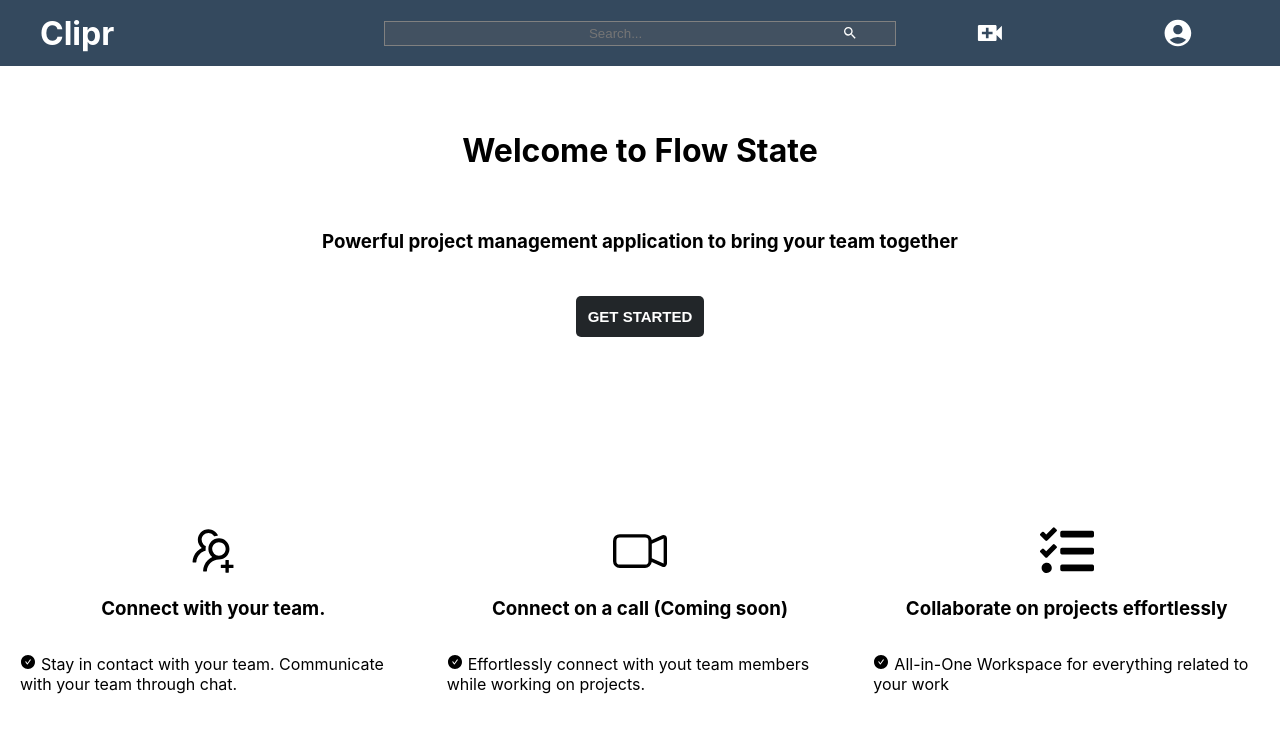
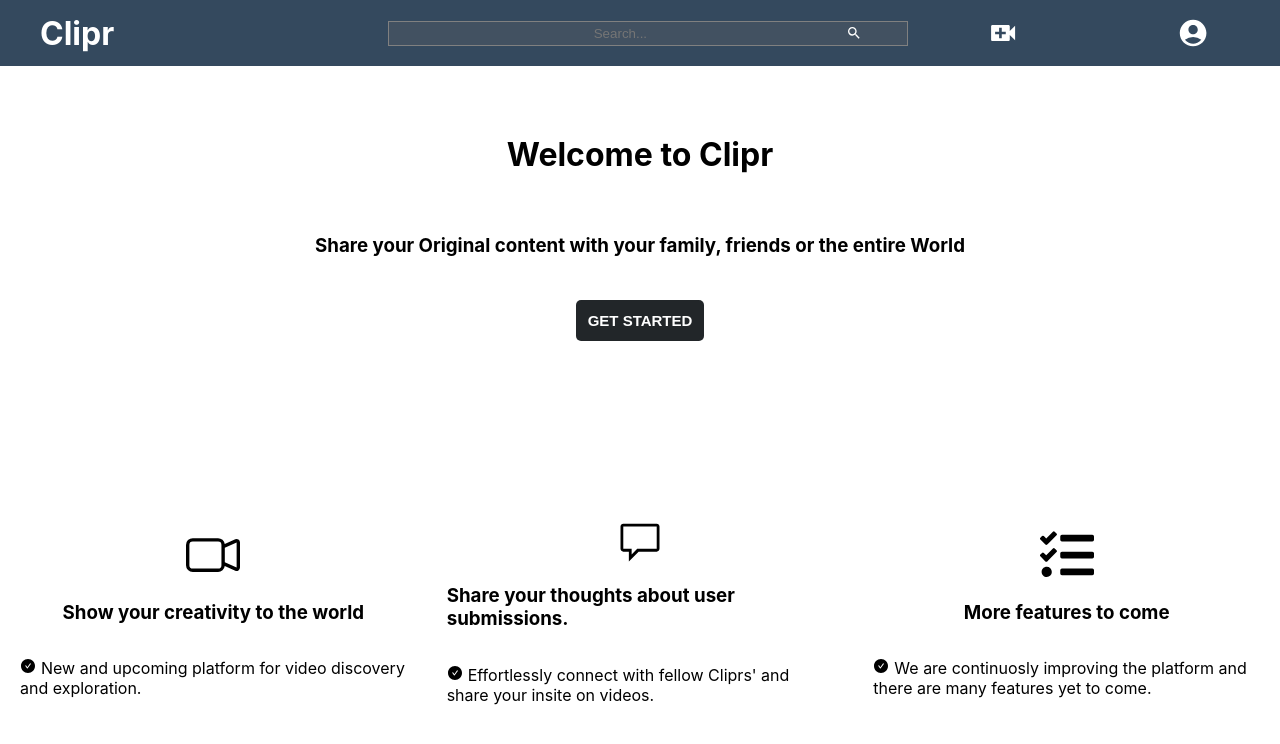
Before and after one commit to Telakshan/Clipr, a React (Create React App) app in the folder clipr/: page / in a window 1280 px wide. Shown: the top 744 px of the page. Built offline with nearby package versions, Linux system fonts and the light colour scheme.

Commit message:
added video list

```diff
--- a/clipr/src/Components/Info/Info.js
+++ b/clipr/src/Components/Info/Info.js
@@ -4,6 +4,8 @@ import { AiOutlineUsergroupAdd } from "react-icons/ai";
 import { BsCameraVideo } from "react-icons/bs";
 import { FaTasks } from "react-icons/fa";
 import { AiFillCheckCircle } from "react-icons/ai";
+import { GoComment } from "react-icons/go";
+
 import Button from "../Button/Button";
 
 import "./Info.scss";
@@ -12,42 +14,42 @@ const Info = () => {
   return (
     <div className="page">
       <div className="landing">
-        <h1>Welcome to Flow State</h1>
+        <h1>Welcome to Clipr</h1>
 
         <h3>
-          Powerful project management application to bring your team together
+          Share your Original content with your family, friends or the entire
+          World
         </h3>
 
-        <Link to="/register">
-          <Button>Get Started</Button>
-        </Link>
+        <Button>
+          <Link to="/register">Get Started</Link>
+        </Button>
       </div>
       <div className="info-section">
         <div className="card">
-          <AiOutlineUsergroupAdd className="connect" />
-          <h3>Connect with your team.</h3>
+        <BsCameraVideo className="connect" />
+          <h3>Show your creativity to the world</h3>
           <p>
             <AiFillCheckCircle className="check" />
-            Stay in contact with your team. Communicate with your team through chat.
+            New and upcoming platform for video discovery and exploration.
           </p>
         </div>
 
         <div className="card">
-          <BsCameraVideo className="connect" />
-          <h3>Connect on a call (Coming soon)</h3>
+          <GoComment className="connect" />
+          <h3>Share your thoughts about user submissions.</h3>
           <p>
             <AiFillCheckCircle className="check" />
-            Effortlessly connect with yout team members while working on
-            projects.
+            Effortlessly connect with fellow Cliprs' and share your insite on videos.
           </p>
         </div>
 
         <div className="card">
           <FaTasks className="connect" />
-          <h3>Collaborate on projects effortlessly</h3>
+          <h3>More features to come</h3>
           <p>
             <AiFillCheckCircle className="check" />
-            All-in-One Workspace for everything related to your work
+            We are continuosly improving the platform and there are many features yet to come.
           </p>
         </div>
       </div>
--- a/clipr/src/Components/Info/Info.scss
+++ b/clipr/src/Components/Info/Info.scss
@@ -2,7 +2,7 @@
     .landing {
       flex-direction: column;
       align-items: center;
-      margin-top: 50px;
+      margin-top: 15vh;
       text-align: center;
       position: relative;
       line-height: 70px;
--- a/clipr/src/Components/Navbar/Navbar.js
+++ b/clipr/src/Components/Navbar/Navbar.js
@@ -1,5 +1,6 @@
-import React, { useRef, useState } from "react";
+import React, { useRef, useState, useEffect } from "react";
 import { MdAccountCircle, MdVideoCall, MdSearch } from "react-icons/md";
+import { Link } from "react-router-dom";
 
 import Dropdown from "../Dropdown/Dropdown";
 
@@ -8,15 +9,46 @@ import "./Navbar.scss";
 const Navbar = () => {
   const wrapper = useRef(null);
   const [dropDown, setDropDown] = useState(false);
+  const [scrolled, setScrolled] = useState(false);
+
+  const handleScroll = () => {
+    const offset = window.pageYOffset;
+
+    offset > 20 ? setScrolled(true) : setScrolled(false);
+
+  };
+
+  useEffect(() => {
+    window.addEventListener('scroll', handleScroll)
+  })
+
+  useEffect(() => {
+    document.addEventListener("click", handleClickOutside, false);
+    return () => {
+      document.removeEventListener("click", handleClickOutside, false);
+    };
+  }, []);
+
+  const handleClickOutside = (event) => {
+    if (wrapper.current && !wrapper.current.contains(event.target)) {
+      // setSideBar(false);
+      setDropDown(false);
+    }
+  };
 
   return (
-    <div className="navigation-container" ref={wrapper}>
+    <div
+      className={`navigation-container ${scrolled ? "scrolled" : ""}`}
+      ref={wrapper}
+    >
       <div className="title">
-        <h4>Clipr</h4>
+        <Link to="/homepage">
+          <h4>Clipr</h4>
+        </Link>
       </div>
       <div className="search-box">
         <input placeholder="Search..."></input>
-        <MdSearch className='search-icon'/>
+        <MdSearch className="search-icon" />
       </div>
       <MdVideoCall className="upload" />
       <MdAccountCircle
--- a/clipr/src/Components/Navbar/Navbar.scss
+++ b/clipr/src/Components/Navbar/Navbar.scss
@@ -6,15 +6,21 @@
   justify-content: start;
   align-items: center;
   color: #fff;
+  position: fixed;
+  z-index: 2;
+  top: 0vh;
+  width: 100%;
 
   .title {
     flex: 0.3;
     font-size: 2rem;
   }
 
-  .title > h4 {
-    margin-left: 2rem;
-    cursor: pointer;
+  .title {
+    h4 {
+      margin-left: 2rem;
+      cursor: pointer;
+    }
 
     &:hover {
       opacity: 0.7;
@@ -73,3 +79,9 @@
     }
   }
 }
+
+.scrolled {
+  z-index: 2;
+  background-color: #222629;
+  width: 100%;
+}
```
Also changed, not shown: clipr/src/Components/VideoList/Video/Video.js (added, +11 -0 lines), clipr/src/Components/VideoList/VideoList.js (added, +11 -0 lines), clipr/src/Hooks/AuthHook.js (added, +59 -0 lines), clipr/src/Components/VideoList/Video/Video.scss (added), clipr/src/Components/VideoList/VideoList.scss (added).
